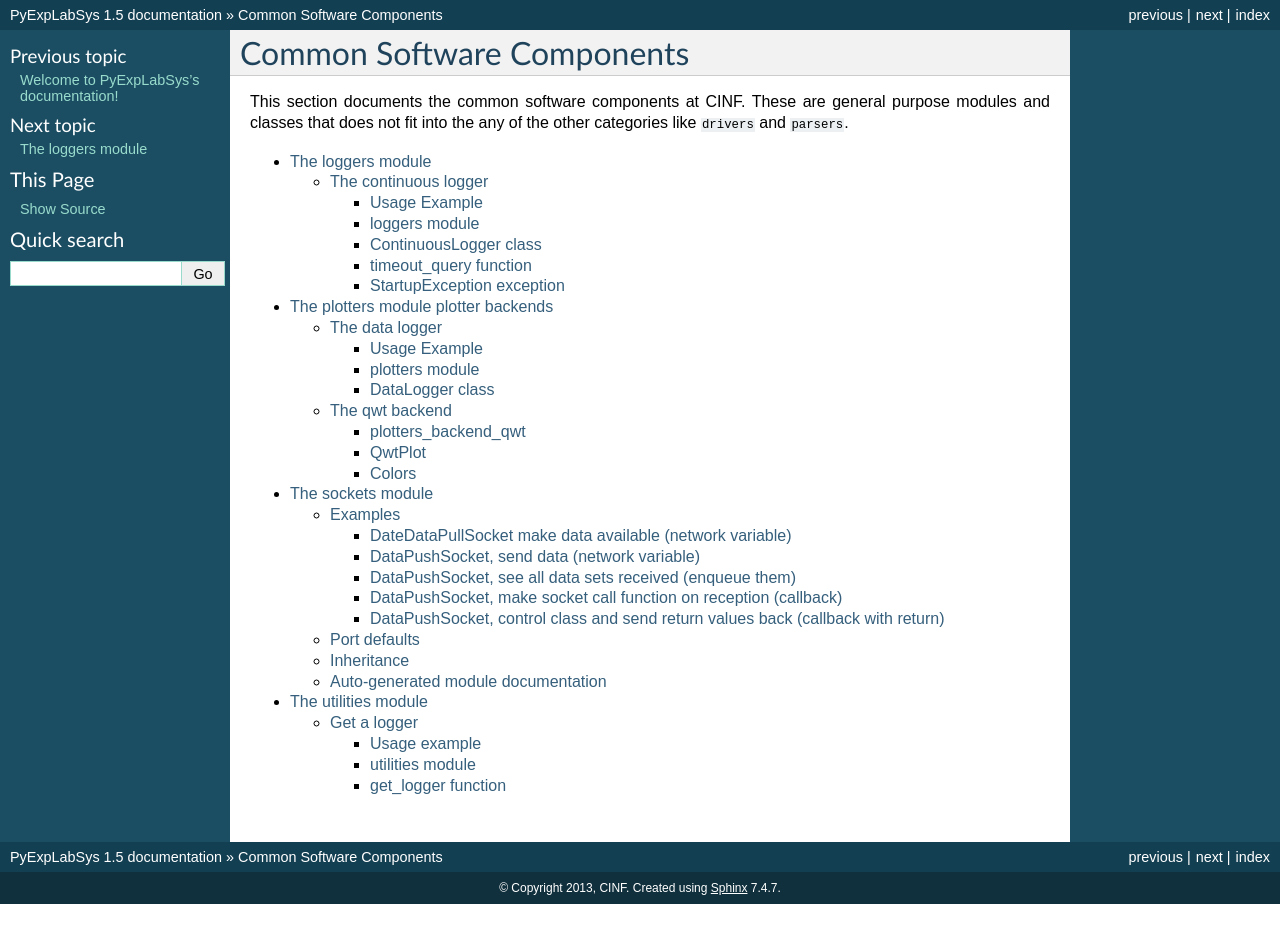
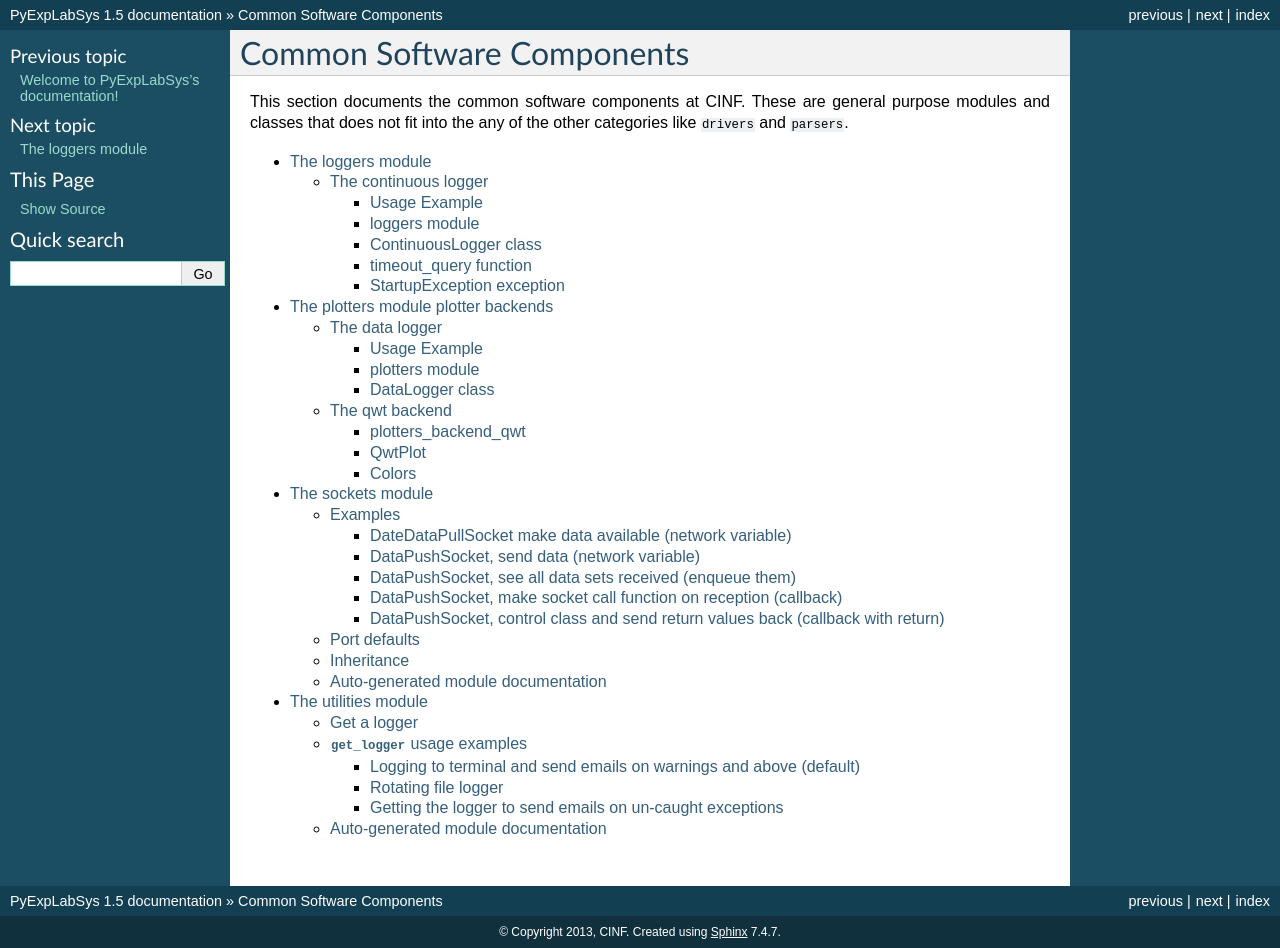
Before and after one commit to CINF/PyExpLabSys, a Sphinx documentation site: the page built from doc/source/common.rst, in a window 1280 px wide. Built offline with Sphinx 7.4.7, drawn with Linux system fonts in a browser that asks for light colours; before the commit the page ends 904 px from its top, so only the background shows below that.

Commit message:
Added documentation for email logging of warnings and errors

```diff
--- a/doc/source/common_utilities.rst
+++ b/doc/source/common_utilities.rst
@@ -16,11 +19,14 @@
 function has the ability to setup logging both to a terminal and to a
 log file, including setting up log rotation.
 
-Usage example
--------------
+``get_logger`` usage examples
+=============================
 
-To get a named logger that will only output logging information to the
-terminal do:
+Logging to terminal and send emails on warnings and above (default)
+-------------------------------------------------------------------
+
+To get a named logger that will output logging information to the
+terminal and send emails on warnings and above, do the following:
 
 .. code-block:: python
 
@@ -28,9 +34,23 @@
     LOGGER = get_logger('name_of_my_logger')
 
 where the ``name_of_my_logger`` should be some descriptive name for
-what the program/script does e.g. "coffee_machine_count_monitor". From
-the returned ``LOGGER``, information can now be logged via the usual
-``.info()``, ``.warning()`` methods etc.
+what the program/script does e.g. "coffee_machine_count_monitor".
+
+From the returned ``LOGGER``, information can now be logged via the
+usual ``.info()``, ``.warning()`` methods etc.
+
+To turn logging to the terminal of (and only use the other configured
+logging handlers), set the optional boolean ``terminal_log`` parameter
+to ``False``.
+
+The email notification on warnings and above is on-by-default and is
+controlled by the two optional boolean parameters
+``email_on_warnings`` and ``email_on_errors``. It will send emails on
+logged warnings to the warnings list and on logged errors (and above)
+to the error list.
+
+Rotating file logger
+--------------------
 
 To get a named logger that also logs to a file do:
 
@@ -44,19 +64,40 @@
 the maximum log file size and number of saved backups can be changed,
 as documented :func:`below <.get_logger>`.
 
-To get a logger that logs only to a file and not to the terminal do:
+
+Getting the logger to send emails on un-caught exceptions
+---------------------------------------------------------
+
+To also make the logger send en email, containing any un-caught
+exception, do the following:
 
 .. code-block:: python
 
-    from PyExpLabSys.common.utilities import get_logger
-    LOGGER = get_logger('name_of_my_logger', file_log=True, terminal_log=False)
+    LOGGER = get_logger('Test logger')
 
-utilities module
-----------------
+    def main():
+	pass  # All your main code that might raise exceptions
 
-.. automodule:: PyExpLabSys.common.utilities
+    if __name__ == '__main__':
+        try:
+            main()
+        except KeyboardInterrupt:
+            pass  # Shut down code here
+        except Exception as exception:
+            LOGGER.exception(exception)
+            # Possibly shut down code here
+            raise exception
 
-get_logger function
-----------------------
+.. note:: In the example there is a seperate ``except`` for the
+    ``KeyboardInterrupt`` exception, to make it possible to use
+    keyboard interrupts to shut the program down, without sending an
+    exception email about it.
 
+
+Auto-generated module documentation
+===================================
+
+.. autodata:: PyExpLabSys.common.utilities.MAIL_HOST
+.. autodata:: PyExpLabSys.common.utilities.WARNING_EMAIL
+.. autodata:: PyExpLabSys.common.utilities.ERROR_EMAIL
 .. autofunction:: PyExpLabSys.common.utilities.get_logger
```
Also changed, not shown: other parts of doc/source/common_utilities.rst (+3 -0 lines).
